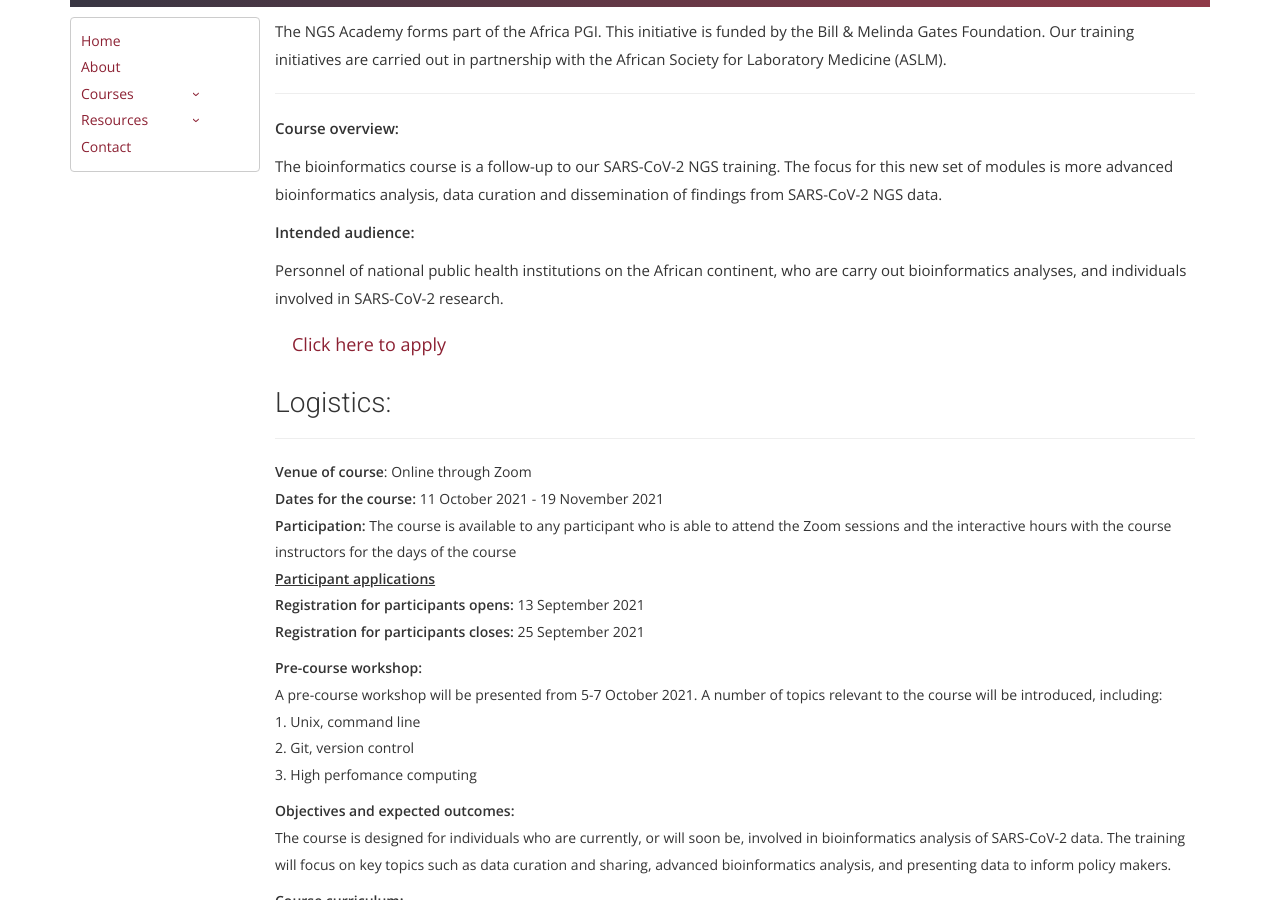
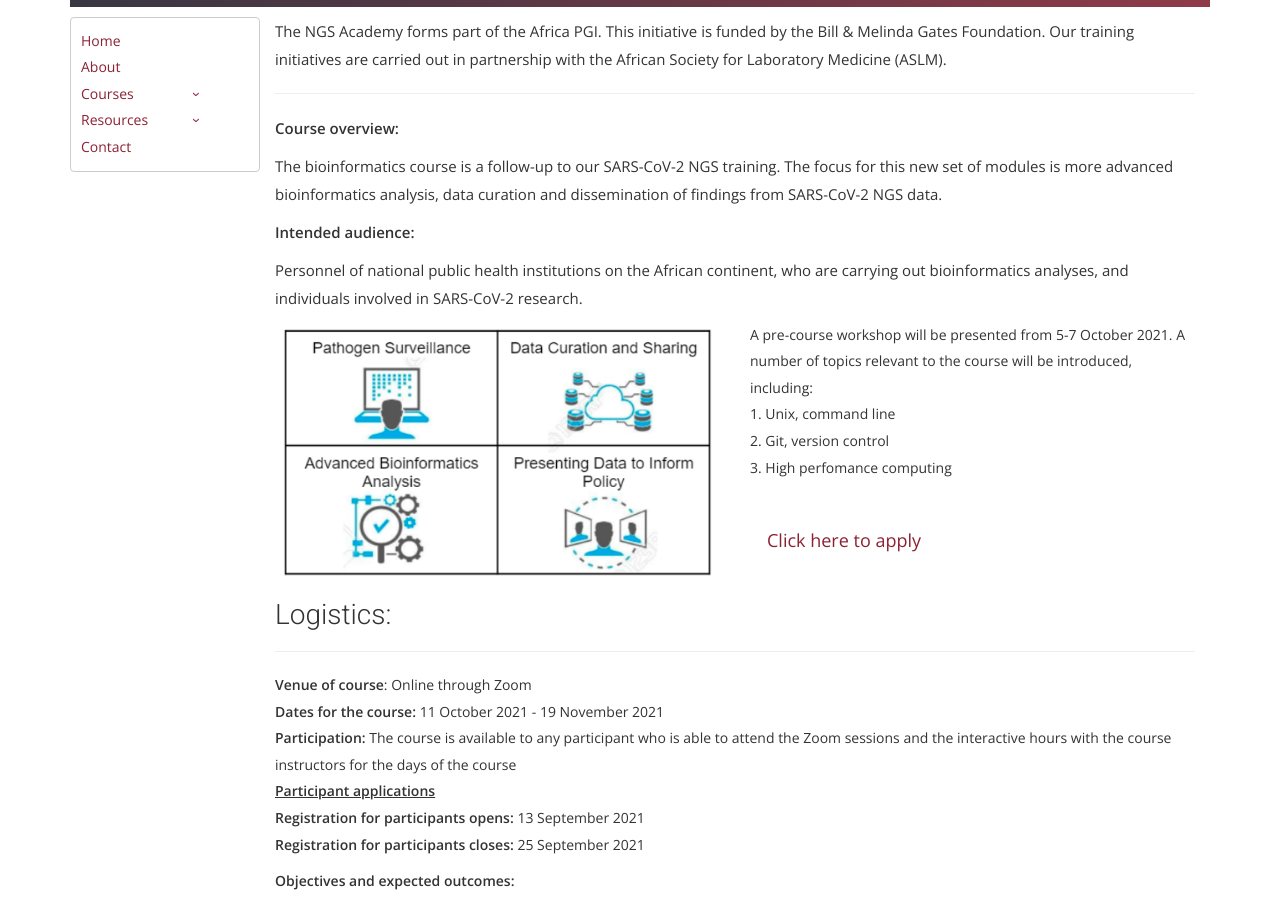
Before and after one commit to uct-cbio/ngs-academy, a Jekyll site: the page built from _posts/2021-08-03-SARS-CoV-2-NGS-Bioinformatics-Course-2021.md, in a window 1280 px wide and 900 px high, scrolled down 256 px. Built offline with Jekyll 4.4.1, drawn with Linux system fonts in a browser that asks for light colours; nearby versions of some CDN libraries; some web fonts are replaced; comment, search, counter and statistics services are not loaded.

Commit message:
added new content to software capentries and bio infor

```diff
--- a/_posts/2021-08-03-SARS-CoV-2-NGS-Bioinformatics-Course-2021.md
+++ b/_posts/2021-08-03-SARS-CoV-2-NGS-Bioinformatics-Course-2021.md
@@ -26,9 +26,35 @@ The NGS Academy forms part of the Africa PGI. This initiative is funded by the B
 
 <p align="left"><b class="text-left">Intended audience:</b></p>
 
-<p>Personnel of national public health institutions on the African continent, who are carry out bioinformatics analyses, and individuals involved in SARS-CoV-2 research. </p>
+<p>Personnel of national public health institutions on the African continent, who are carrying out bioinformatics analyses, and individuals involved in SARS-CoV-2 research. </p>
 
+<!-- test -->
+<div class="row">
+    <div class="col-sm-6">
+     <div><img alt="..." src="{{ site.baseurl }}img/bio_info1.png" width="100%"/>
+    <!-- <p class="small"> Source: CBIO UCT</p> -->
+  </div>
+    </div>
+    <div class="col-sm-6">
+    <div>
+
+<ol>
+<li> A pre-course workshop will be presented from 5-7 October 2021. A number of topics relevant to the course will be introduced, including:
+<ul>
+<li>1. Unix, command line</li>
+<li>2. Git, version control</li>
+<li>3. High perfomance computing</li>
+</ul>
+</li>
+</ol> <br>
 <a class="btn btn-secondary btn-lg" href="https://redcap.h3abionet.org/redcap/surveys/?s=C787XMMYNA" role="button" target="_blank">Click here to apply</a>
+    </div>
+    </div>
+  </div>
+<!-- test -->
+
+
+
 
 <h3>Logistics: </h3>
 <hr>
@@ -57,18 +83,6 @@ The NGS Academy forms part of the Africa PGI. This initiative is funded by the B
 
 <!-- <li><b>Notification date for successful Applicants:</b> </li> -->
 </ol>
-
-<b>Pre-course workshop:</b>
-<ol>
-<li> A pre-course workshop will be presented from 5-7 October 2021. A number of topics relevant to the course will be introduced, including:
-<ul>
-<li>1. Unix, command line</li>
-<li>2. Git, version control</li>
-<li>3. High perfomance computing</li>
-</ul>
-</li>
-</ol>
-
 <b>Objectives and expected outcomes:</b>
 
 <ol>
```
Also changed, not shown: _posts/2021-09-01-Software-Capentries-Course-2021.md (+1 -3 lines), img/bio_info.png (added), img/bio_info1.png (added).
